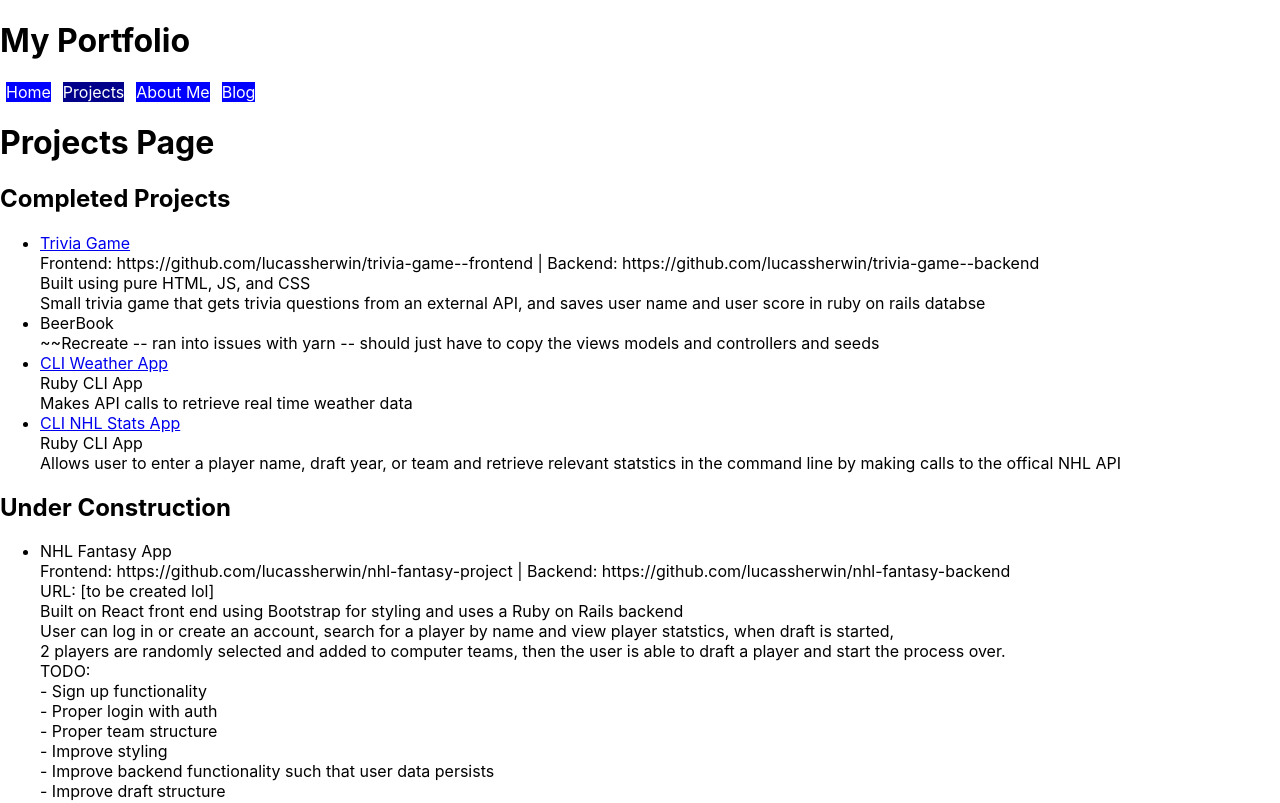
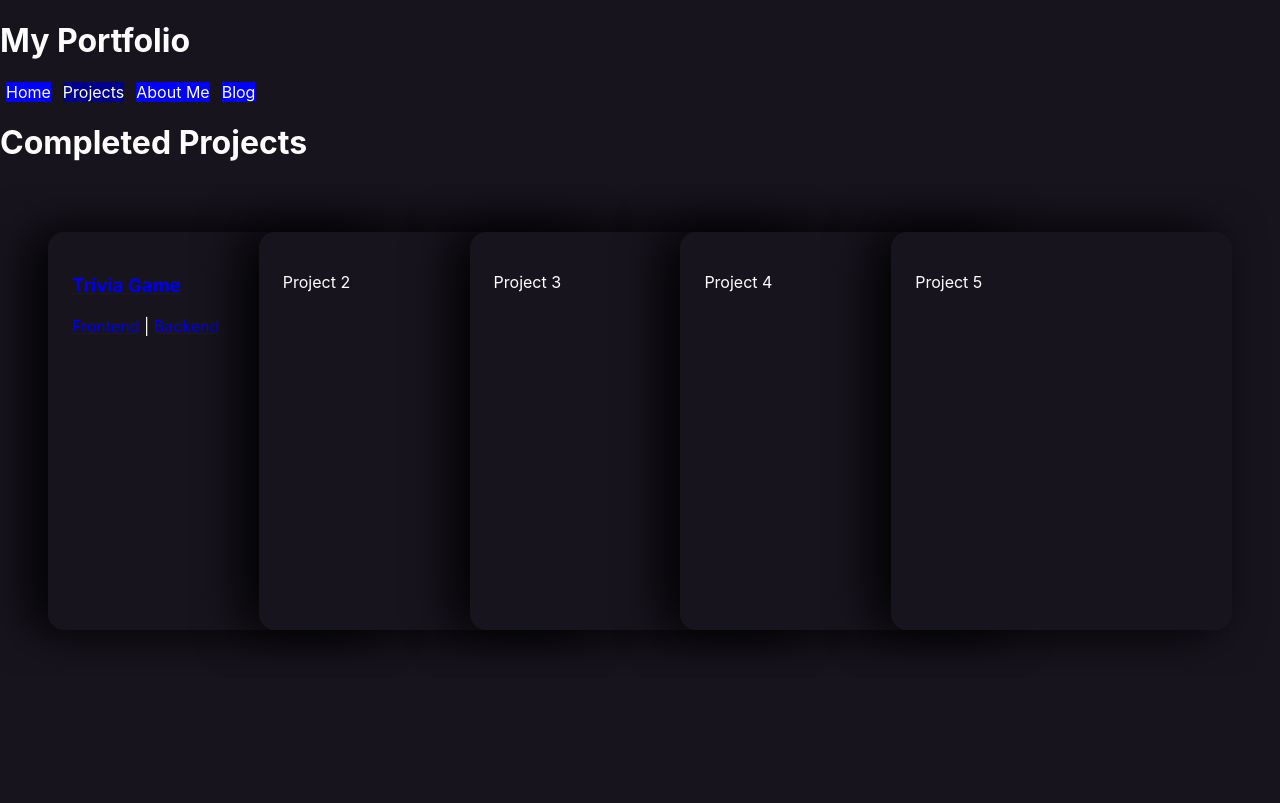
Before and after one commit to lucassherwin/lucas-portfolio, a React (Create React App) app: page /projects in a window 1280 px wide. Shown: the top 803 px of the page. Built offline with nearby package versions, Linux system fonts and the light colour scheme.

Commit message:
updated css to add card styling

```diff
--- a/src/App.css
+++ b/src/App.css
@@ -1,38 +1,6 @@
-.App {
-  text-align: center;
-}
-
-.App-logo {
-  height: 40vmin;
-  pointer-events: none;
-}
-
-@media (prefers-reduced-motion: no-preference) {
-  .App-logo {
-    animation: App-logo-spin infinite 20s linear;
-  }
-}
-
-.App-header {
-  background-color: #282c34;
-  min-height: 100vh;
-  display: flex;
-  flex-direction: column;
-  align-items: center;
-  justify-content: center;
-  font-size: calc(10px + 2vmin);
+body {
+  padding: 0;
+  margin: 0;
+  background-color: #17141d;
   color: white;
 }
-
-.App-link {
-  color: #61dafb;
-}
-
-@keyframes App-logo-spin {
-  from {
-    transform: rotate(0deg);
-  }
-  to {
-    transform: rotate(360deg);
-  }
-}
--- a/src/App.js
+++ b/src/App.js
@@ -5,6 +5,8 @@ import Blog from './components/Blog.js';
 import Home from './components/Home.js';
 import Navbar from './components/Navbar.js';
 import Projects from './components/Projects.js';
+import './App.css';
+import './card.css';
 
 export class App extends Component {
   render() {
--- /dev/null
+++ b/src/card.css
@@ -0,0 +1,65 @@
+.card-list {
+    display: flex;
+    padding: 3rem;
+    overflow-x: scroll;
+}
+
+/* make each card a column within the card-list row */
+.card {
+    display: flex;
+    position: relative;
+    flex-direction: column;
+    height: 350px;
+    width: 400px;
+    min-width: 250px;
+    padding: 1.5rem;
+
+    /* round the edges */
+    border-radius: 16px;
+    background: #17141d;
+
+    /* add shadow */
+    /* -1rem puts the shadow on the right side of the box */
+    /* this makes the card on the right seem like it is hovering above the card on the left */
+    box-shadow: -1rem 0 3rem #000;
+
+    /* adds a transition for .2 seconds to make the slide up smoother */
+    transition: .2s;
+}
+
+/* the scrollbar itself */
+.card-list::-webkit-scrollbar {
+    width: 10px;
+    height: 10px;
+}
+
+/* what the user drags around */
+.card-list::-webkit-scrollbar-thumb {
+    background: #201c29;
+    border-radius: 10px;
+
+    /* inset puts the shadow on the inside of the element */
+    box-shadow: inset 2px 2px 2px hsla(0,0%,100%,.25), inset -2px -2px 2px rgba(0,0,0,.25);
+}
+
+.card-list::-webkit-scrollbar-track {
+    background: linear-gradient(90deg, #201c29, #201c29 1px, #17141d 0, #17141d);
+}
+
+.card:hover {
+    /* moves the hoverd card up */
+    transform: translateY(-1rem);
+}
+
+/* ~ selects all the sibilings AFTER the hovered card */
+.card:hover~.card {
+    /* move other cards to the right */
+    transform: translateX(130px);
+}
+
+/* this gets rid of the gap between the cards created by the transform to the right */
+/* gets every card element that is Not the first in the list and sets the margin-left */
+/* this will offset the transformation */
+.card:not(:first-child) {
+    margin-left: -130px;
+}
--- a/src/components/Projects.js
+++ b/src/components/Projects.js
@@ -1,10 +1,51 @@
 import React from 'react'
+// import '../card.css';
 
 export default function Projects() {
     return (
         <div>
-            <h1>Projects Page</h1>
-            <h2>Completed Projects</h2>
+            <div>
+                <h1>Completed Projects</h1>
+                {/* the section will be the main container for the card list */}
+                <section class='card-list'>
+                    {/* each card will be an article */}
+                    <article class='card'>
+                        <header class='card-header'>
+                            <h1><a href='https://trivia-game-f5a86.web.app/' target="_blank" rel='noreferrer'>Trivia Game</a></h1>
+                            <p><a href='https://github.com/lucassherwin/trivia-game--frontend' target="_blank" rel='noreferrer'>Frontend</a> | <a href='https://github.com/lucassherwin/trivia-game--backend' target="_blank" rel='noreferrer'>Backend</a>
+                            </p>
+                        </header>
+                    </article>
+
+                    <article class='card'>
+                        <header class='card-header'>
+                            <p>Project 2</p>
+                        </header>
+                    </article>
+
+                    <article class='card'>
+                        <header class='card-header'>
+                            <p>Project 3</p>
+                        </header>
+                    </article>
+
+                    <article class='card'>
+                        <header class='card-header'>
+                            <p>Project 4</p>
+                        </header>
+                    </article>
+
+                    <article class='card'>
+                        <header class='card-header'>
+                            <p>Project 5</p>
+                        </header>
+                    </article>
+                </section>
+            </div>
+
+
+
+            {/* <h2>Completed Projects</h2>
             <ul>
                 <li>
                     <a href='https://trivia-game-f5a86.web.app/' target="_blank" rel='noreferrer'>Trivia Game </a> <br />
@@ -66,7 +107,7 @@ export default function Projects() {
                     - Add functionality for user to set up an appointment<br />
                     - Fill out content on site with images and descriptions of products and services<br />
                 </li>
-            </ul>
+            </ul> */}
         </div>
     )
 }
```
